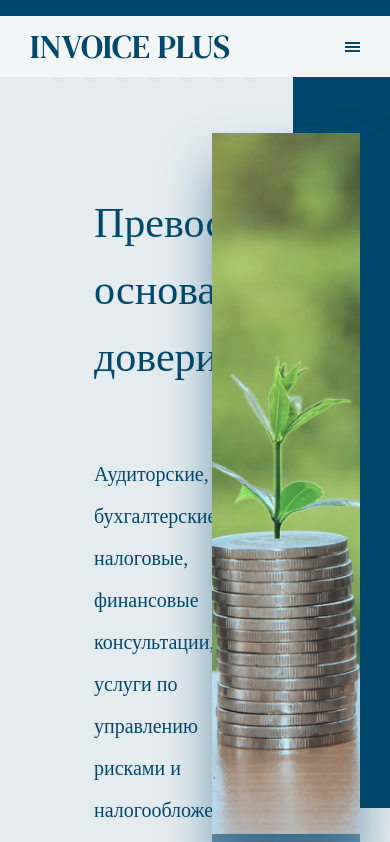
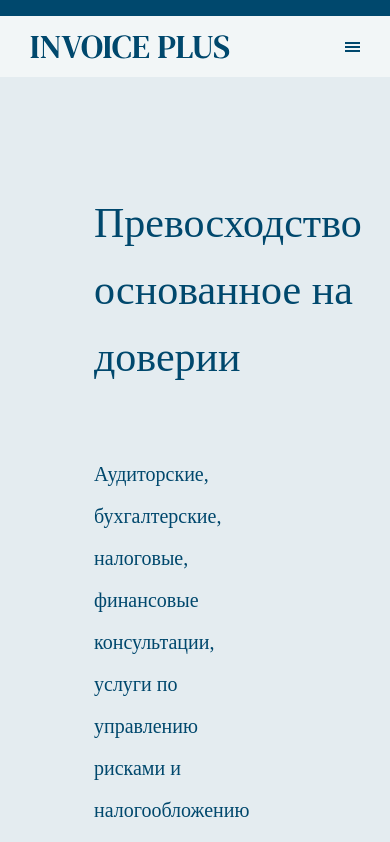
Before and after one commit to SanjarKeySkills/invoice_work, a React (Create React App) app: page / in a window 390 px wide. Shown: the top 842 px of the page. Built offline with nearby package versions, Linux system fonts and the light colour scheme.

Commit message:
changing hero

```diff
--- a/src/components/About/About.module.css
+++ b/src/components/About/About.module.css
@@ -165,12 +165,28 @@
 	}
 }
 
-@media all and (max-width: 754px) {
+@media all and (max-width: 720px) {
 	.about {
 		padding-bottom: 1rem;
 	}
+	.blocks {
+		display: block;
+		/* justify-content: space-between; */
+	}
+	.points_top {
+		display: none;
+	}
+
+	.image {
+		position: absolute;
+		width: 100%;
+		height: 200px;
+	}
+
+
+
 	.bg {
-		width: 25%;
+		display: none;
 	}
 	.block_title {
 		padding: 0 0 0 2rem;
```
